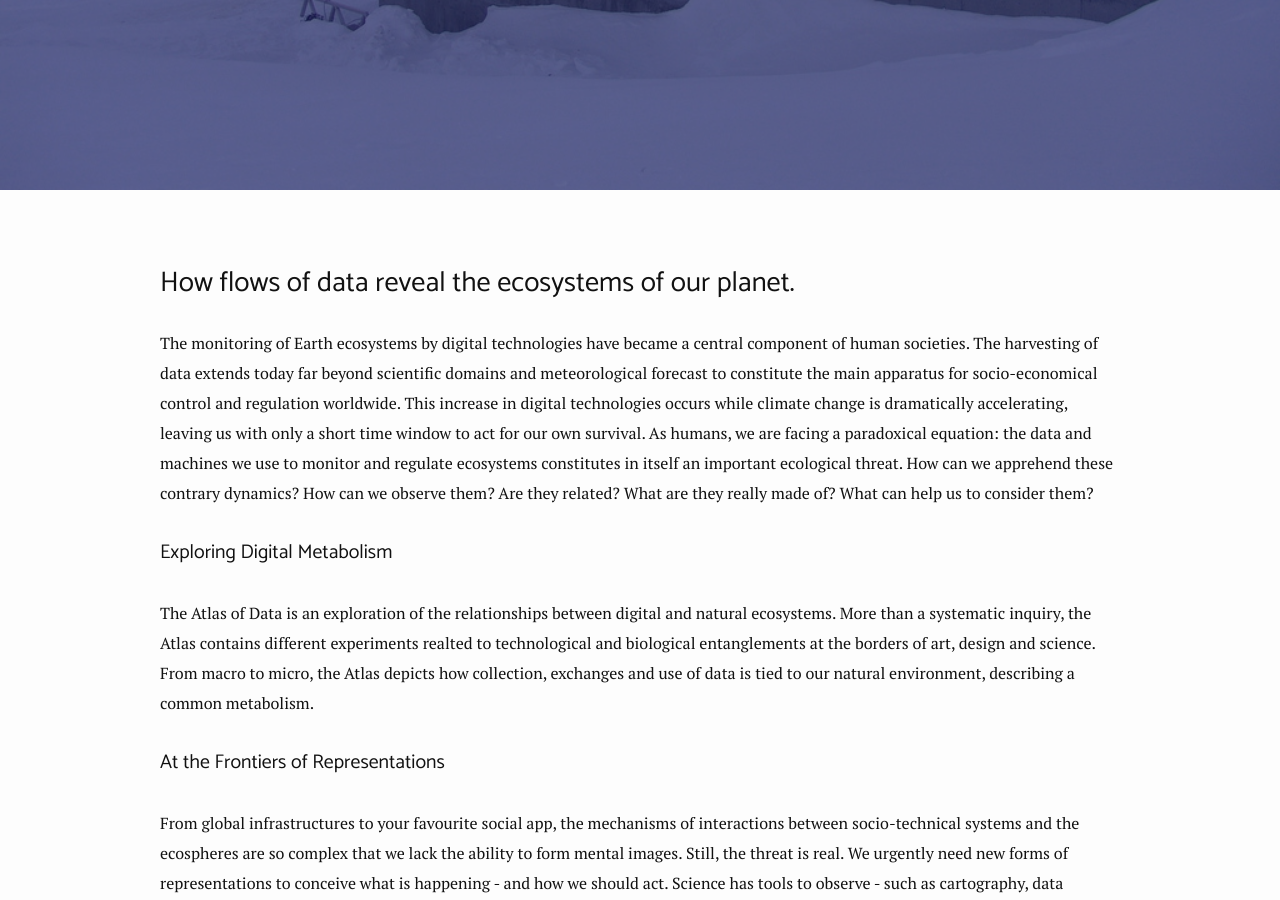
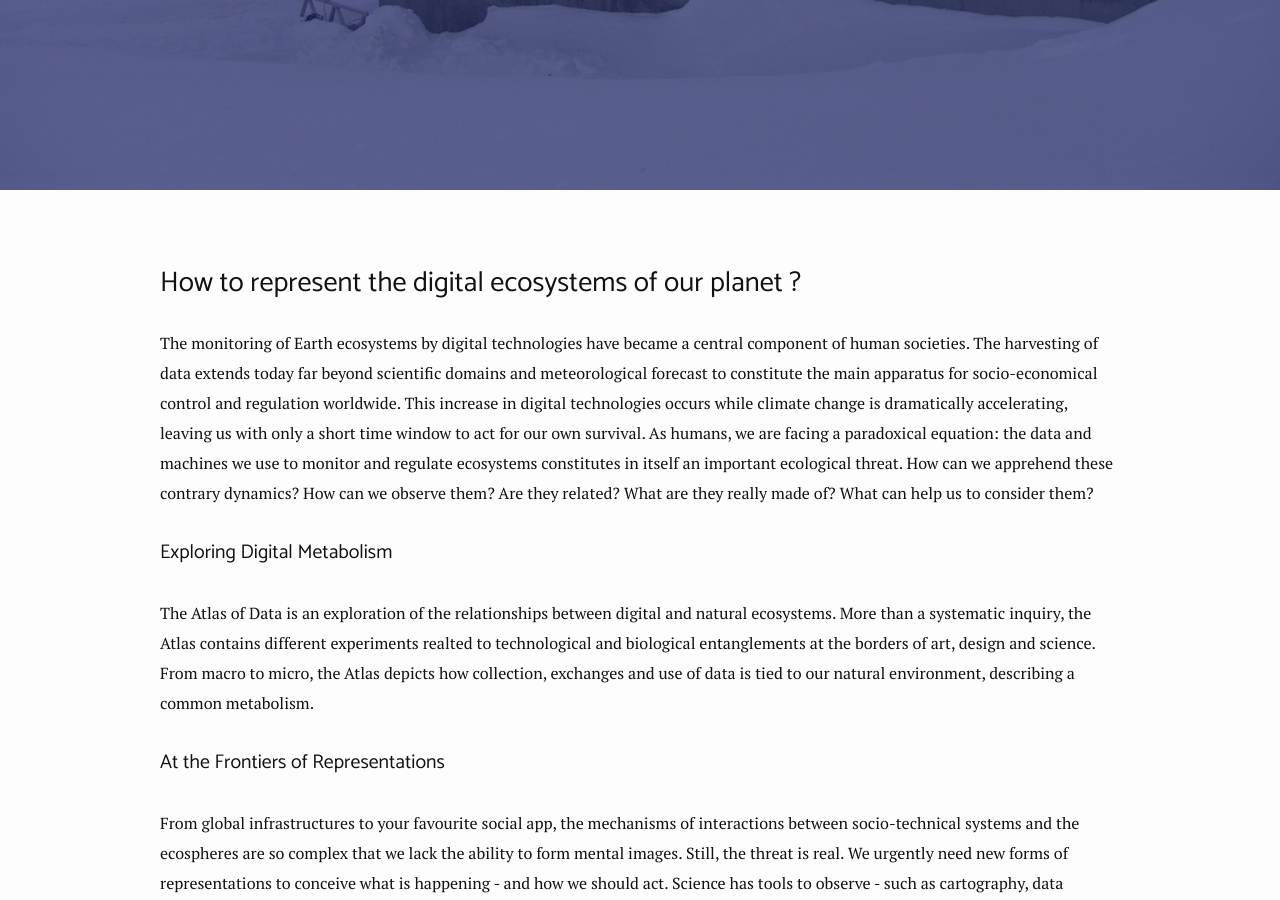
Before and after one commit to atlasofdata/atlasofdata.github.io, a Jekyll site: the page built from index.md, in a window 1280 px wide and 900 px high, scrolled down 710 px. Built offline with Jekyll 4.4.1, drawn with Linux system fonts in a browser that asks for light colours; some of the changed text lies outside the part shown.

Commit message:
update tagline

```diff
--- a/_config.yaml
+++ b/_config.yaml
@@ -15,8 +15,9 @@
 # in the templates via {{ site.myvariable }}.
 title: The Atlas of Data
 email: contact@theatlasofdata.earth
+
 description: >- # this means to ignore newlines until "baseurl:"
-  How flows of data reveal the ecosystems of our planet.
+  How to represent the digital ecosystems of our planet ?
 baseurl: "" # the subpath of your site, e.g. /blog
 url: "https://theatlasofdata.earth"
 
```
